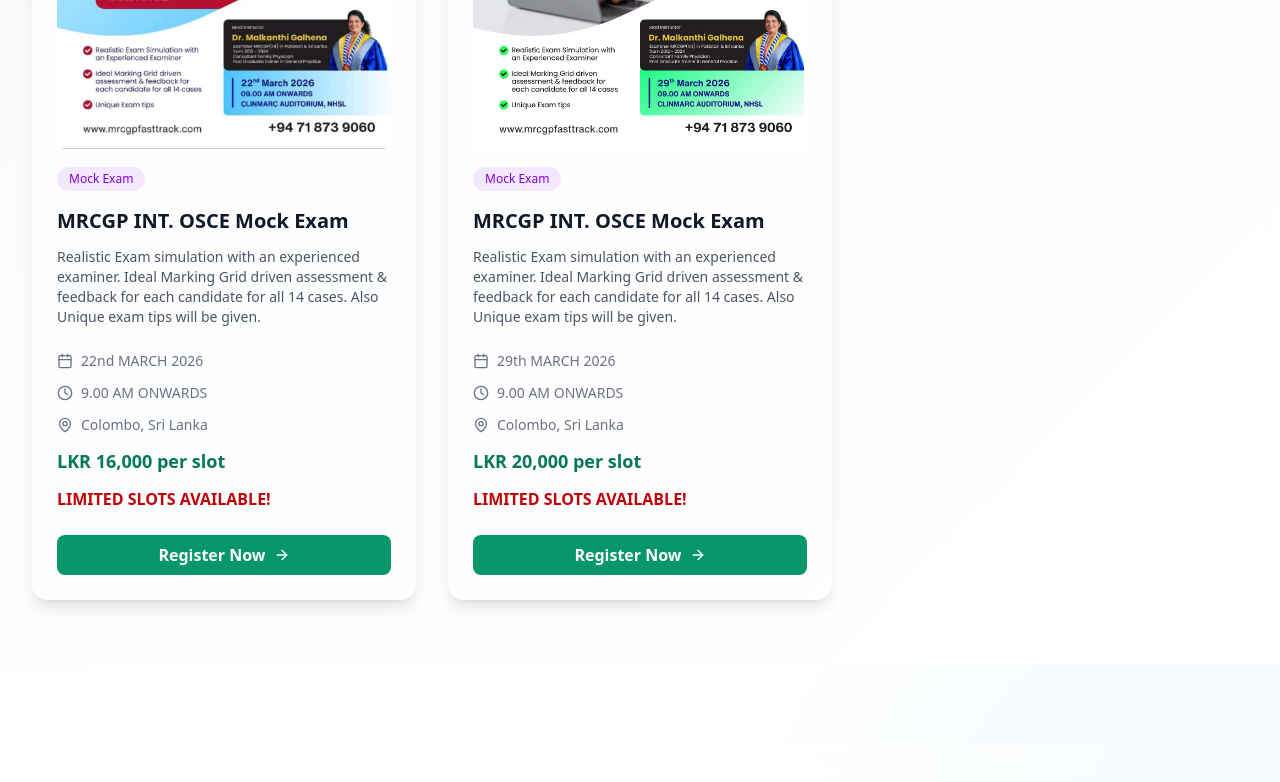
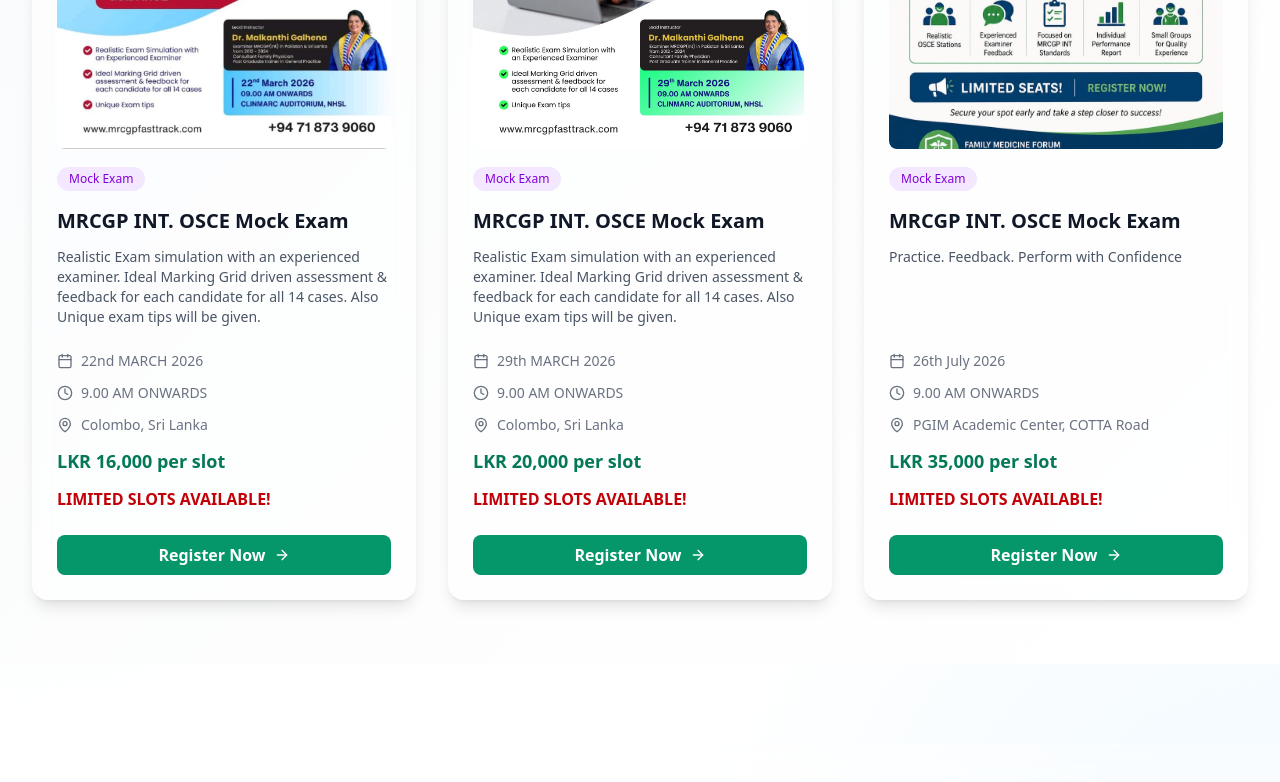
Before and after one commit to Sehara2002/MedInstitute, a Next.js app: page /exams in a window 1280 px wide. Shown: the part 669-1451 px from the top of the page. Built offline with nearby package versions, Linux system fonts and the light colour scheme.

Commit message:
Updating Exams

```diff
--- a/src/data/courses.ts
+++ b/src/data/courses.ts
@@ -25,7 +25,7 @@
             "Dermatology", "Women’s Health", "Mental Health", "Infectious Diseases",
             "Ethics, Professionalism & Patient Safety", "Preventive Care & Screening"
         ],
-        fee: "LKR 35,000",
+        fee: "LKR 10",
         targetAudience: ["Doctors preparing for MRCGP International AKT", "Doctors pursuing postgraduate qualifications in Primary Care"],
         mode: ["Online live interactive sessions", "Group-based learning", "Recordings provided"]
     },
--- a/src/data/exams.ts
+++ b/src/data/exams.ts
@@ -1,6 +1,8 @@
 import { StaticImageData } from "next/image";
 import ExPost1 from "./images/Posts/exam_post1.png";
 import ExPost2 from "./images/Posts/exam_post2.png";
+import ExPost3 from "./images/Posts/exam_post3.jpeg";
+
 
 export interface Exam {
     id: string;
@@ -41,5 +43,18 @@
         offer: "LIMITED SLOTS AVAILABLE!",
         image: ExPost2
     }
+    ,
+    {
+        id: "osce-mock-circuit-3",
+        title: "MRCGP INT. OSCE Mock Exam",
+        description: "Practice. Feedback. Perform with Confidence",
+        date: "26th July 2026",
+        time: "9.00 AM ONWARDS",
+        loc:"PGIM Academic Center, COTTA Road",
+        fee: "LKR 35,000 per slot",
+        type: "Mock Exam",
+        offer: "LIMITED SLOTS AVAILABLE!",
+        image: ExPost3
+    }
 
 ];
```
Also changed, not shown: src/data/images/Posts/exam_post3.jpeg (added).
